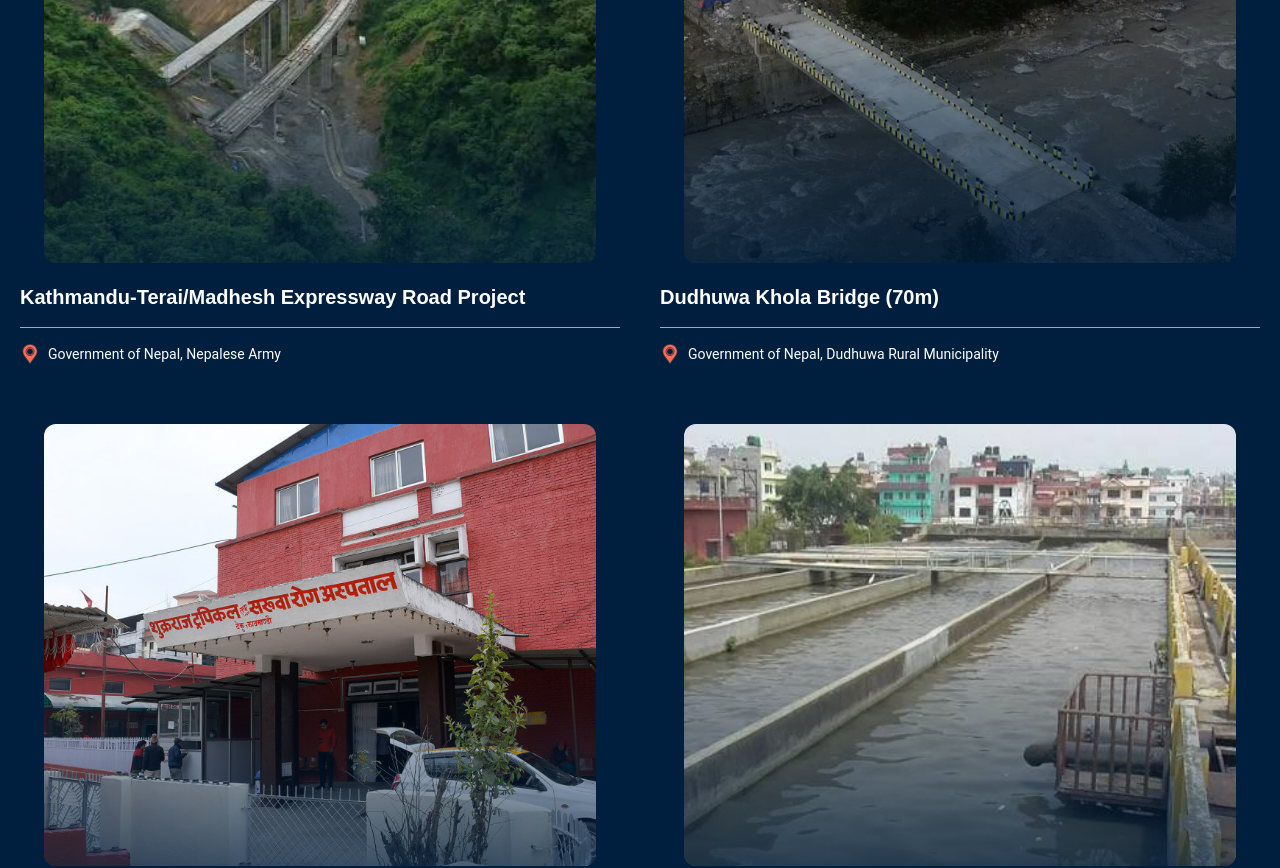
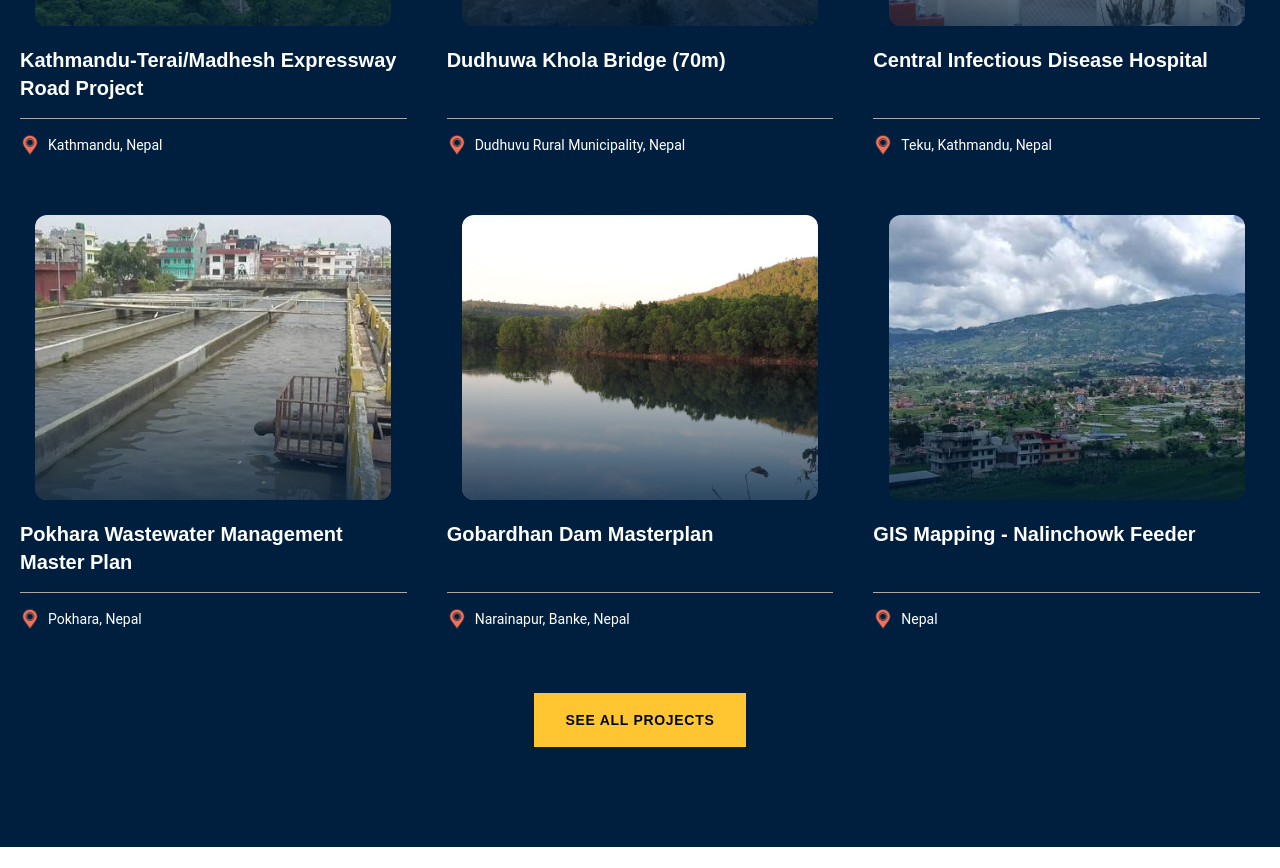
Before and after one commit to manishchettrikarki/constructionWebsite, a Next.js app: page / in a window 1280 px wide. Shown: the part 2640-3508 px from the top of the page. Built offline with nearby package versions, Linux system fonts and the light colour scheme; no server answers.

Commit message:
feat: changes in the structure of projects in homepage

```diff
--- a/src/components/views/home/projectSection.tsx
+++ b/src/components/views/home/projectSection.tsx
@@ -1,15 +1,15 @@
 import { SectionLabel } from "@/components/reusable/sectionLabel";
+import { Btn } from "@/components/reusable/button";
 import { projectsContent } from "@/contents/homePage";
 import { LocationPinIcon } from "@/icons";
 import Image from "next/image";
 
 export function Projects() {
   return (
-    <section className="bg-[#001f3f] text-white py-20 lg:py-45">
+    <section className="bg-[#001f3f] text-white py-15 lg:py-25">
       <div className="max-w-322.5 mx-auto px-5">
         <div className="mb-8 md:mb-10">
           <SectionLabel light>{projectsContent.label}</SectionLabel>
-
           <h2 className="text-3xl md:text-4xl lg:text-5xl font-black font-['Archivo',sans-serif]">
             {projectsContent.titleOne}
             <span className="text-[#ffc631]">
@@ -18,7 +18,7 @@ export function Projects() {
           </h2>
         </div>
 
-        <ul className="grid gap-10 sm:grid-cols-2 lg:gap-[60px_40px]">
+        <ul className="grid gap-10 sm:grid-cols-2 lg:grid-cols-3 lg:gap-[60px_40px]">
           {projectsContent.projects.map((p, i) => (
             <li key={i} className="flex flex-col">
               {/* Image */}
@@ -27,20 +27,17 @@ export function Projects() {
                   src={p.image}
                   alt={p.title}
                   fill
-                  sizes="(max-width: 768px) 100vw, (max-width: 1024px) 50vw, 33vw"
+                  sizes="(max-width: 640px) 100vw, (max-width: 1024px) 50vw, 33vw"
                   className="object-cover transition-transform duration-500 group-hover:scale-110"
                 />
-
                 <div className="absolute inset-0 bg-linear-to-t from-[#001f3f]/70 via-transparent to-transparent" />
               </div>
-
               {/* Title */}
               <div className="flex-1 flex flex-col pb-4 mb-4 relative border-b border-[#a9a9a9]">
                 <h3 className="text-xl font-bold font-['Archivo',sans-serif]">
                   {p.title}
                 </h3>
               </div>
-
               {/* Info */}
               <div className="flex sm:flex-row flex-col sm:items-center justify-between gap-3">
                 <span className="flex items-center gap-2 text-sm">
@@ -51,6 +48,11 @@ export function Projects() {
             </li>
           ))}
         </ul>
+
+        {/* See all */}
+        <div className="flex justify-center mt-14 lg:mt-16">
+          <Btn href="/projects">See All Projects</Btn>
+        </div>
       </div>
     </section>
   );
--- a/src/contents/homePage.ts
+++ b/src/contents/homePage.ts
@@ -99,20 +99,20 @@ export const projectsContent = {
     {
       id: 1,
       title: "Kathmandu-Terai/Madhesh Expressway Road Project",
-      location: "Government of Nepal, Nepalese Army",
+      location: "Kathmandu, Nepal",
       image: "/images/projects/terai-madhesh-road.jpg",
       href: "/projects",
     },
     {
       id: 2,
       title: "Dudhuwa Khola Bridge (70m)",
-      location: "Government of Nepal, Dudhuwa Rural Municipality",
+      location: "Dudhuvu Rural Municipality, Nepal",
       image: "/images/projects/bridge.jpg",
       href: "/projects",
     },
     {
       id: 3,
-      title: "Central Infectious Disease Hospital, Teku",
+      title: "Central Infectious Disease Hospital",
       location: "Teku, Kathmandu, Nepal",
       image: "/images/projects/infectious-hospital.jpg",
       href: "/projects",
@@ -122,6 +122,20 @@ export const projectsContent = {
       title: "Pokhara Wastewater Management Master Plan",
       location: "Pokhara, Nepal",
       image: "/images/projects/waste-management.jpg",
+      href: "/projects",
+    },
+    {
+      id: 5,
+      title: "Gobardhan Dam Masterplan",
+      location: "Narainapur, Banke, Nepal",
+      image: "/images/projects/gobardhan.jpg",
+      href: "/projects",
+    },
+    {
+      id: 6,
+      title: "GIS Mapping - Nalinchowk Feeder",
+      location: "Nepal",
+      image: "/images/projects/nalinchowk.jpg",
       href: "/projects",
     },
   ],
```
